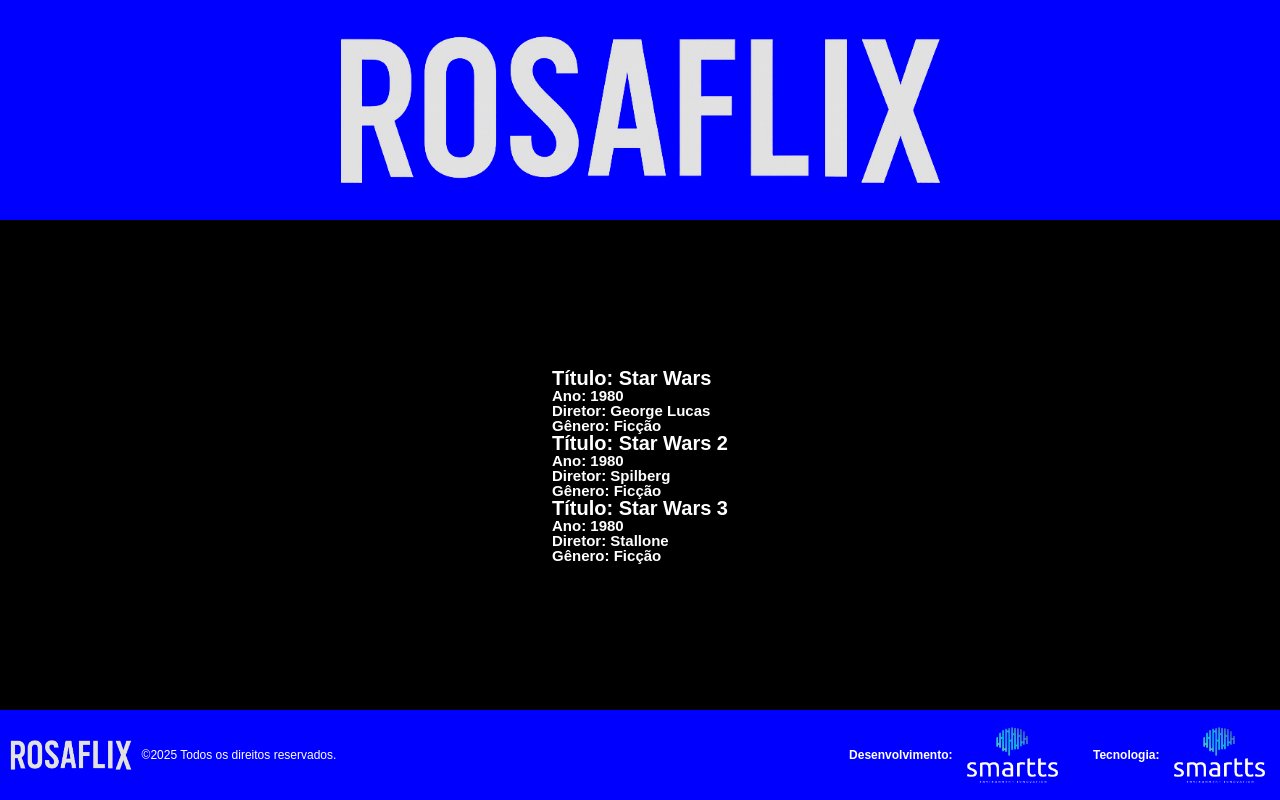
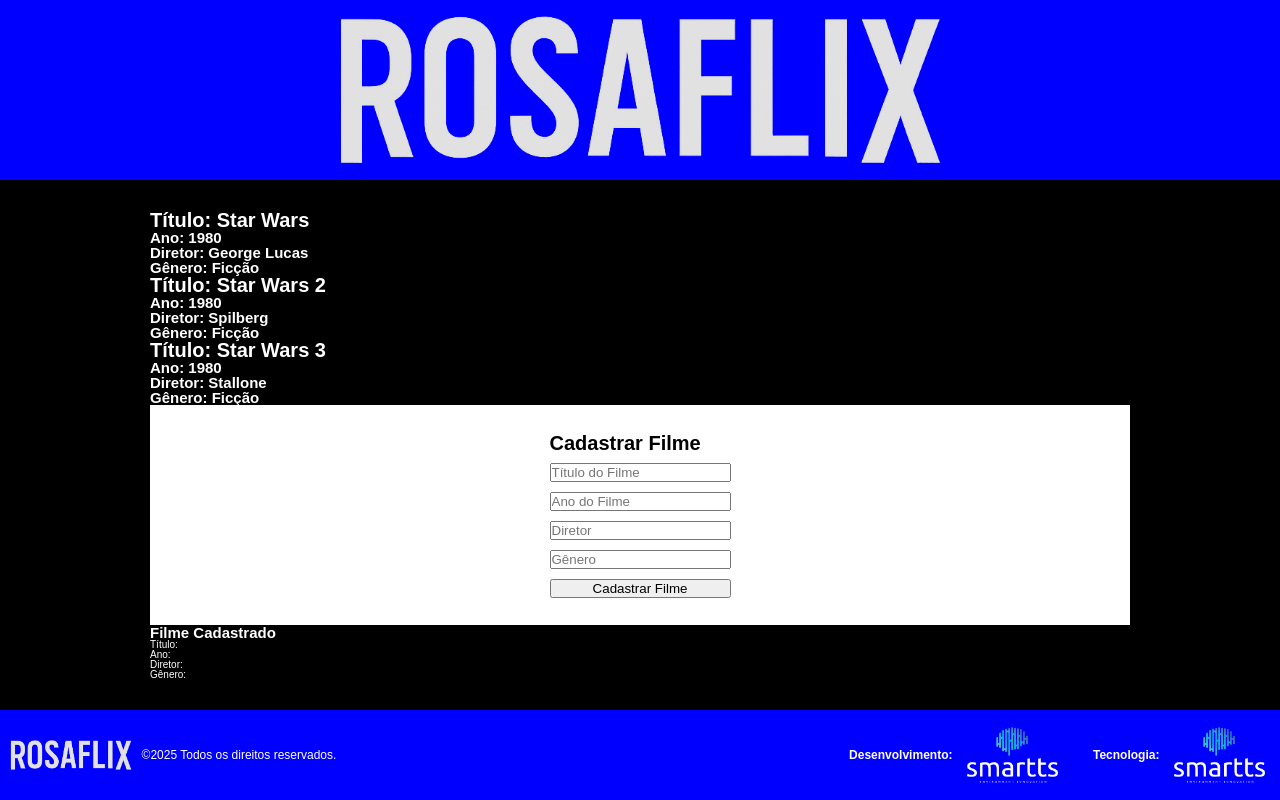
Before and after one commit to romulorosafullstack/2025-smartts-utilities-rosaflix, a React (Vite) app: page / in a window 1280 px wide. Built offline with nearby package versions, Linux system fonts and the light colour scheme.

Commit message:
component Main chamando FormRegisterMovie

```diff
--- a/src/components/Main.tsx
+++ b/src/components/Main.tsx
@@ -1,11 +1,21 @@
+import { FormRegisterMovie } from "./FormRegisterMovie";
 import Movie from "./Movie";
+
+
+import styled from "styled-components";
+
+const Main__Wrapper = styled.header`
+  padding: 3rem 15rem;
+  width: 100%;
+`
 
 export function Main(){
   return(
-    <main>
+    <Main__Wrapper>
       <Movie title="Star Wars" year={1980} director="George Lucas" genre="Ficção" />
       <Movie title="Star Wars 2" year={1980} director="Spilberg" genre="Ficção" />
       <Movie title="Star Wars 3" year={1980} director="Stallone" genre="Ficção"/>
-    </main>
+      <FormRegisterMovie />
+    </Main__Wrapper>
   )
 }
```
